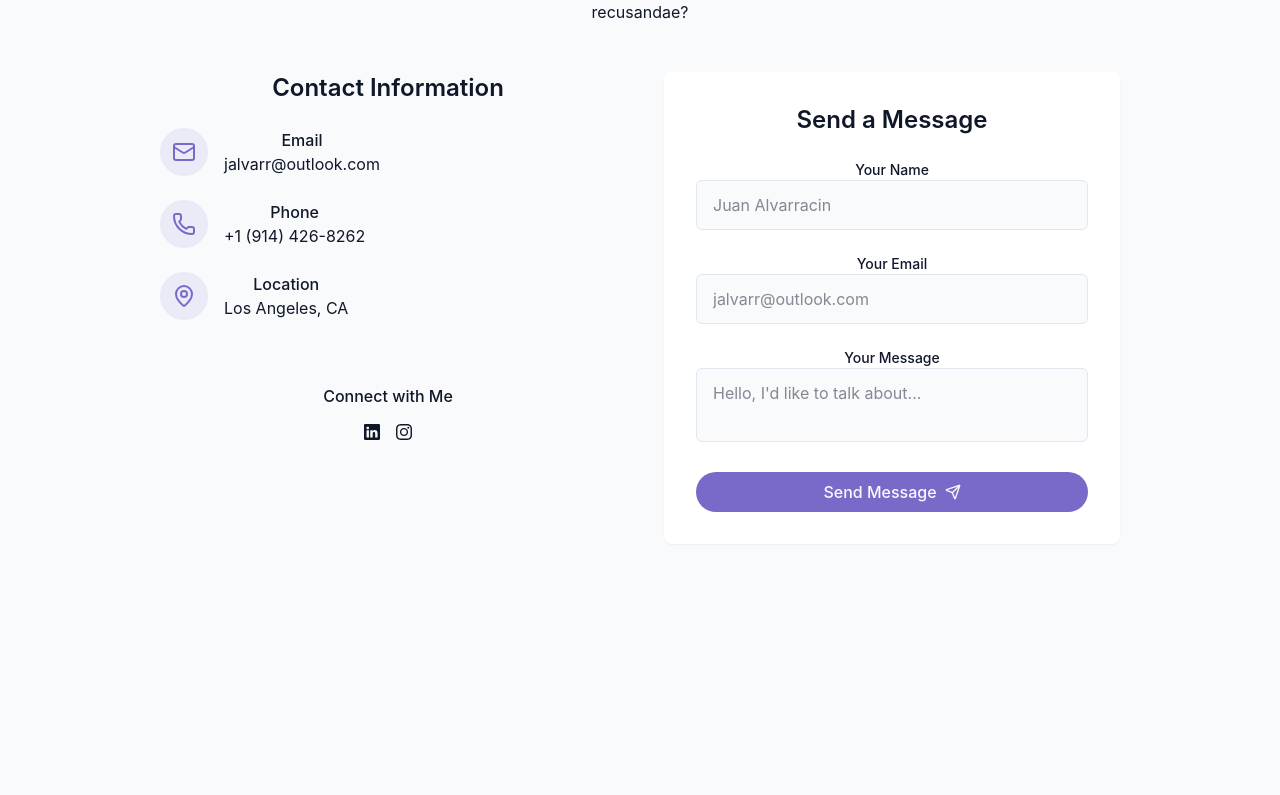
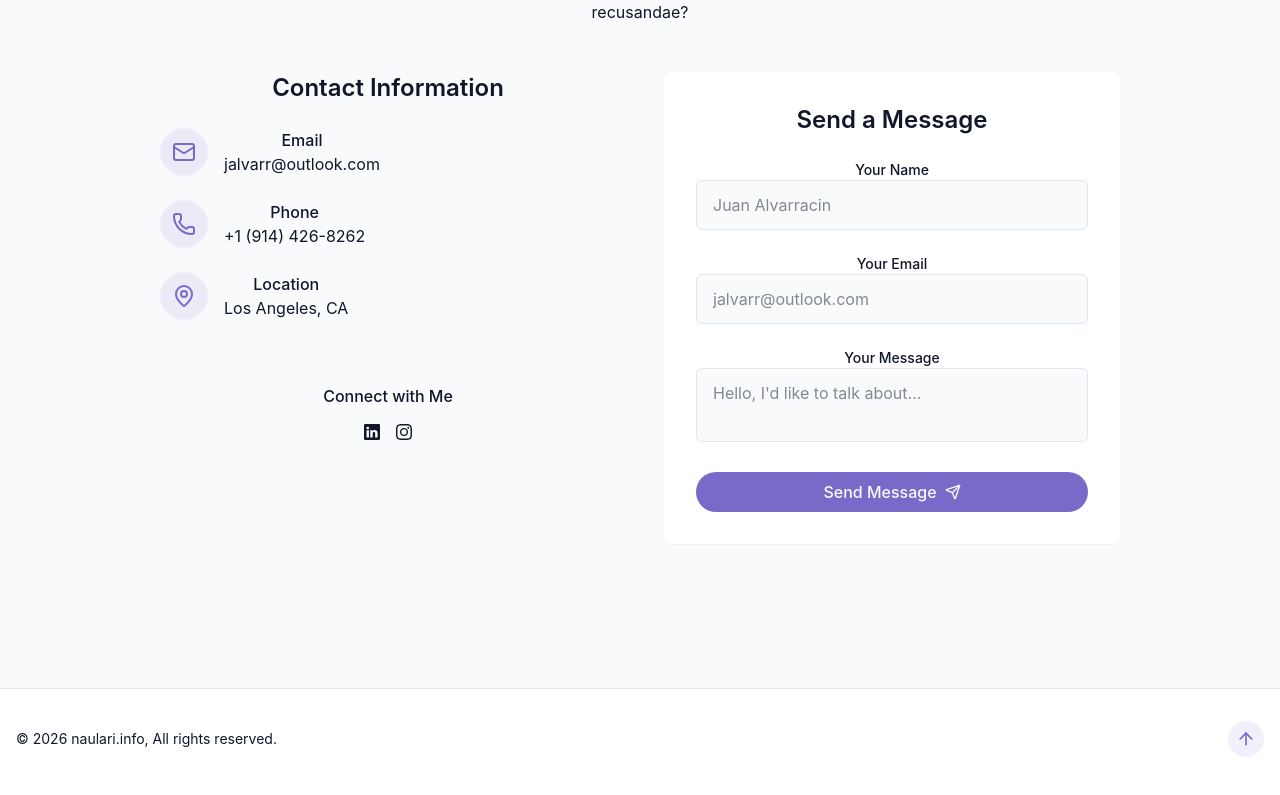
Before and after one commit to naulari/naulari.github.io, a React (Vite) app: page / in a window 1280 px wide. Shown: the part 3920-4715 px from the top of the page. Before the commit the page ends 4560 px from the top, so only its background shows below. Built offline with nearby package versions, Linux system fonts and the light colour scheme.

Commit message:
Footer done & finished tutorial

```diff
--- /dev/null
+++ b/src/components/Footer.jsx
@@ -0,0 +1,14 @@
+import { ArrowUp } from "lucide-react";
+
+export const Footer = () => {
+    return (
+        <footer className="py-12 px-4 bg-card relative border-t border-border mt-12 pt-8 flex flex-wrap justify-between items-center">
+            <p className="text-sm text-muted-foreground">
+                &copy; {new Date().getFullYear()} naulari.info, All rights reserved.
+            </p>
+            <a href="#hero" className="p-2 rounded-full bg-primary/10 hover:bg-primary/20 text-primary transition-colors">
+                <ArrowUp size={20}/>
+            </a>
+        </footer>
+    );
+}
--- a/src/pages/Home.jsx
+++ b/src/pages/Home.jsx
@@ -6,6 +6,7 @@
 import { SkillsSection } from "../components/SkillsSection";
 import { ProjectSection } from "../components/ProjectsSection";
 import { ContactSection } from "../components/ContactSection";
+import { Footer } from "../components/Footer";
 
 export const Home = () => {
     return (
@@ -24,6 +25,8 @@
                 <ProjectSection/>
                 <ContactSection/>
             </main>
+
+            <Footer />
             {/* Footer */}
         </div>
     );
```
